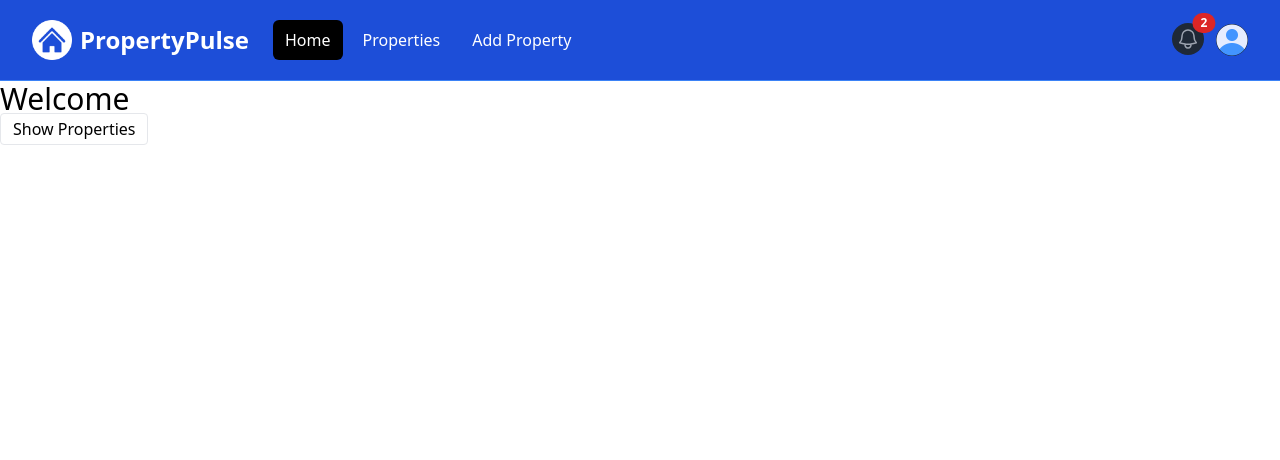
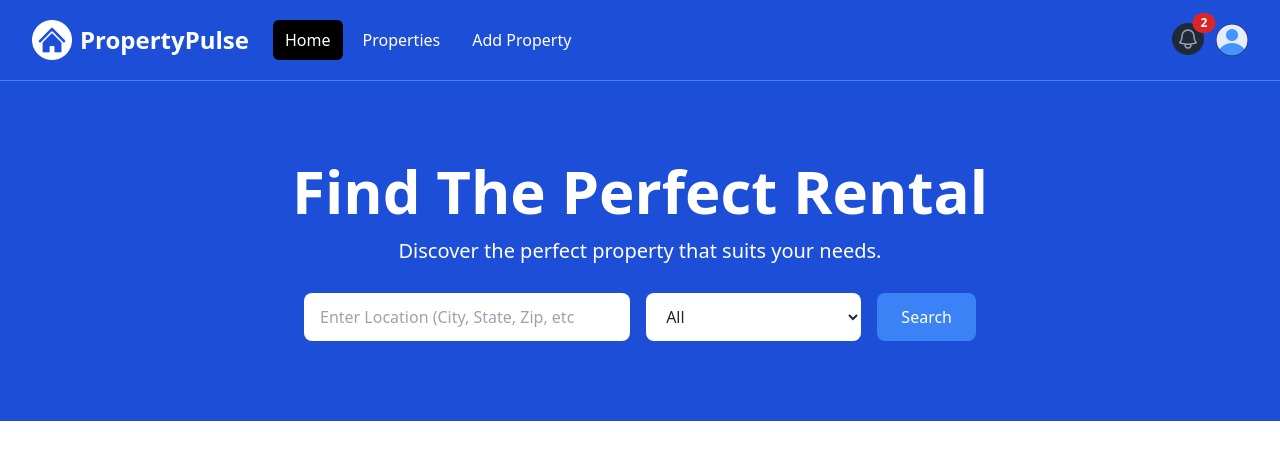
Before and after one commit to johnsonbhaskaran/Next-JS-Projects, a Next.js app in the folder property-pulse/: page / in a window 1280 px wide. Shown: the top 460 px of the page. Built offline with nearby package versions, Linux system fonts and the light colour scheme.

Commit message:
Done: Hero section completed

```diff
--- a/property-pulse/app/page.jsx
+++ b/property-pulse/app/page.jsx
@@ -1,12 +1,9 @@
-import Link from "next/link";
+import Hero from "@/components/Hero";
 
 const HomePage = () => {
   return (
     <div>
-      <h1 className='text-3xl'>Welcome</h1>
-      <Link className='px-3 py-1 border rounded' href='/properties'>
-        Show Properties
-      </Link>
+      <Hero />
     </div>
   );
 };
--- a/property-pulse/components/Hero.jsx
+++ b/property-pulse/components/Hero.jsx
@@ -1,4 +1,56 @@
 const Hero = () => {
-  return <div>Hero</div>;
+  return (
+    <section className='bg-blue-700 mb-4 py-20'>
+      <div className='flex flex-col items-center mx-auto px-4 sm:px-6 lg:px-8 max-w-7xl'>
+        <div className='text-center'>
+          <h1 className='font-extrabold text-white text-4xl sm:text-5xl md:text-6xl'>
+            Find The Perfect Rental
+          </h1>
+          <p className='my-4 text-white text-xl'>
+            Discover the perfect property that suits your needs.
+          </p>
+        </div>
+        {/* <!-- Form Component --> */}
+        <form className='flex md:flex-row flex-col items-center mx-auto mt-3 w-full max-w-2xl'>
+          <div className='mb-4 md:mb-0 md:pr-2 w-full md:w-3/5'>
+            <label htmlFor='location' className='sr-only'>
+              Location
+            </label>
+            <input
+              type='text'
+              id='location'
+              placeholder='Enter Location (City, State, Zip, etc'
+              className='bg-white px-4 py-3 rounded-lg focus:outline-none focus:ring focus:ring-blue-500 w-full text-gray-800'
+            />
+          </div>
+          <div className='md:pl-2 w-full md:w-2/5'>
+            <label htmlFor='property-type' className='sr-only'>
+              Property Type
+            </label>
+            <select
+              id='property-type'
+              className='bg-white px-4 py-3 rounded-lg focus:outline-none focus:ring focus:ring-blue-500 w-full text-gray-800'
+            >
+              <option value='All'>All</option>
+              <option value='Apartment'>Apartment</option>
+              <option value='Studio'>Studio</option>
+              <option value='Condo'>Condo</option>
+              <option value='House'>House</option>
+              <option value='Cabin Or Cottage'>Cabin or Cottage</option>
+              <option value='Loft'>Loft</option>
+              <option value='Room'>Room</option>
+              <option value='Other'>Other</option>
+            </select>
+          </div>
+          <button
+            type='submit'
+            className='bg-blue-500 hover:bg-blue-600 mt-4 md:mt-0 md:ml-4 px-6 py-3 rounded-lg focus:outline-none focus:ring focus:ring-blue-500 w-full md:w-auto text-white'
+          >
+            Search
+          </button>
+        </form>
+      </div>
+    </section>
+  );
 };
 export default Hero;
```
